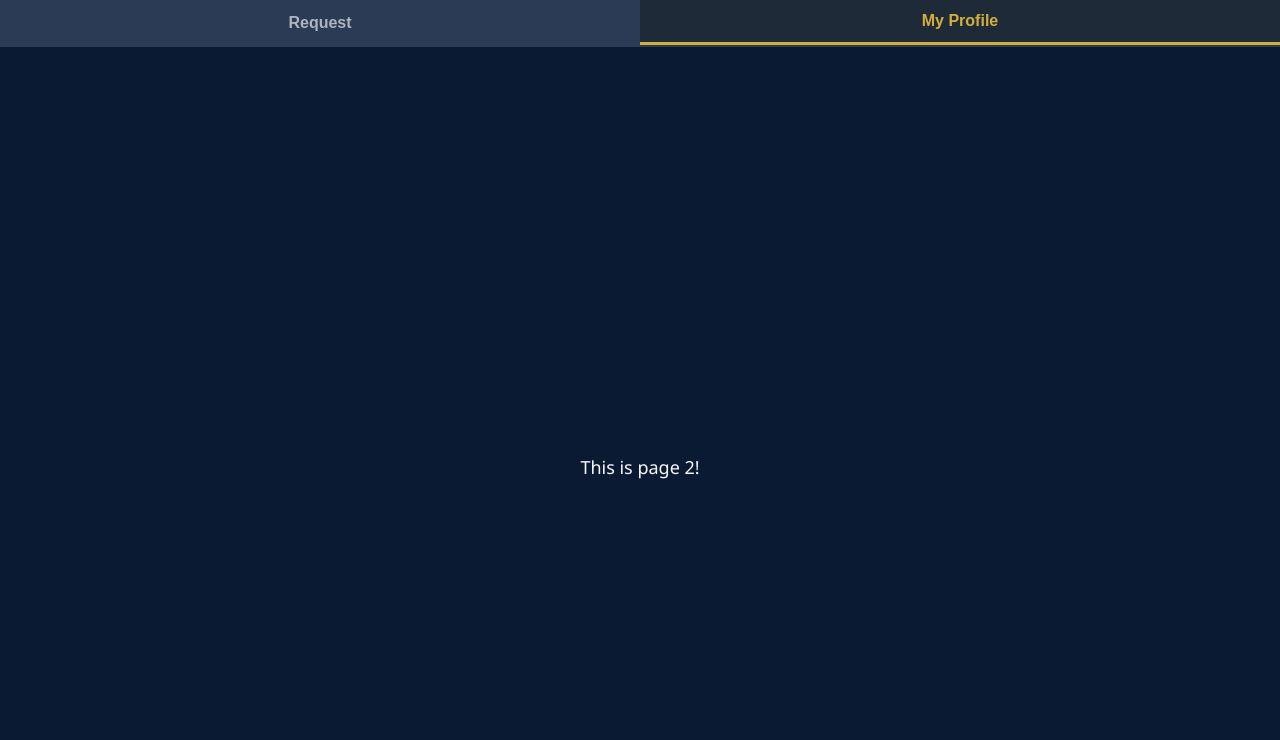
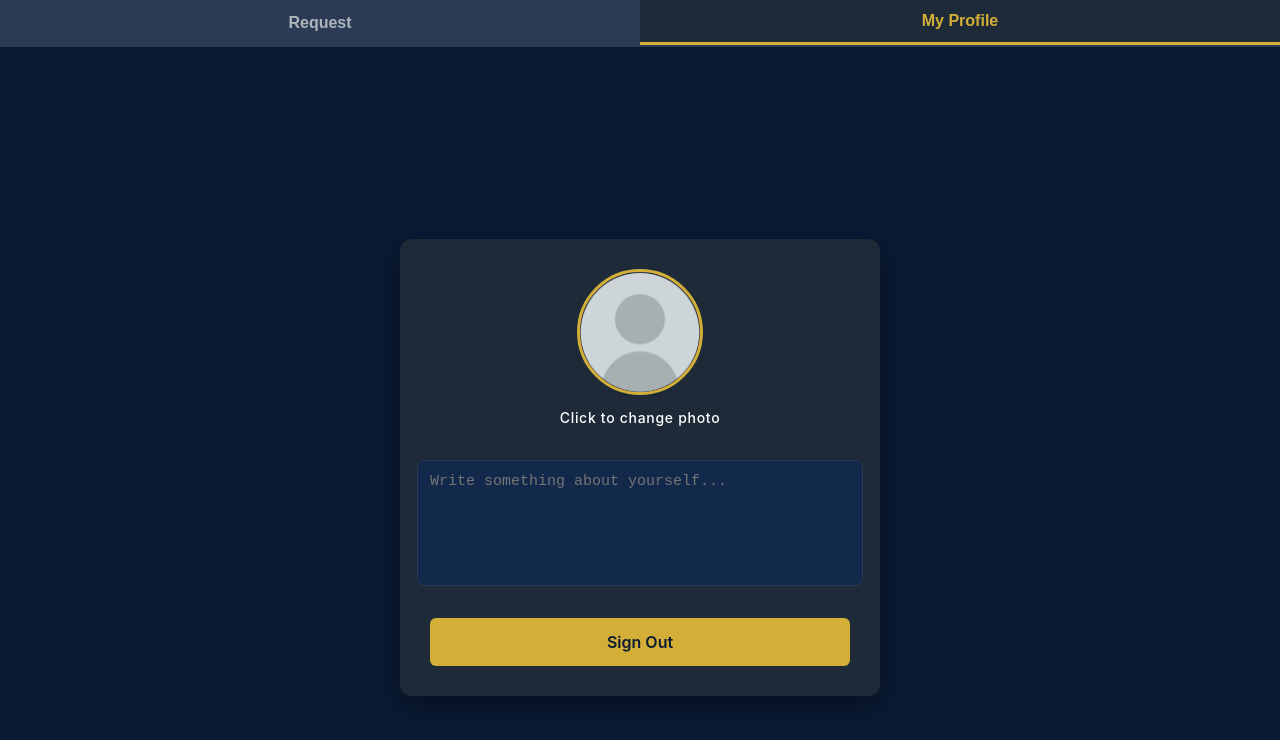
Before and after one commit to SerNikos/EArmyReports, a plain HTML site: page html/home.html in a window 1280 px wide. Both pictures are taken after a click on the button "My Profile". Drawn offline with Linux system fonts and the light colour scheme.

Commit message:
fixes everywhere

```diff
--- a/css/styles.css
+++ b/css/styles.css
@@ -267,10 +267,6 @@ button[type="submit"]:active {
   color: #adb5bd;
 }
 
-/* Optional: hover effect */
-.calendar-form input:hover {
-  border-color: #d4af37;
-}
 
 .calendar-form .reason-dropdown {
   background-color: #2b3a55;
@@ -305,6 +301,22 @@ button[type="submit"]:active {
   border-color: #d4af37;
 }
 
+/* Hover effect */
+.log-in-form input:hover {
+  border-color: #d4af37;
+  transition: border-color 0.8s ease;
+}
+
+/* Hover effect */
+.sign-up-form input:hover {
+  border-color: #d4af37;
+  transition: border-color 0.8s ease;
+}
+
+/* Optional: hover effect */
+.calendar-form input:hover, .calendar-form .reason-dropdown:hover{
+  border-color: #d4af37;
+}
 
 /* Tab Navigation */
 .tab-nav {
@@ -324,7 +336,6 @@ button[type="submit"]:active {
   color: #adb5bd;
   background-color: #1e2a38;
   border: none;
-  transition: 0.2s ease;
 }
 
 .tab-nav .tab:hover {
@@ -344,3 +355,85 @@ button[type="submit"]:active {
 .content.active {
   display: block; /* only show active one */
 }
+
+.profile-image-preview{
+  width: 100px;
+  height: 100px;
+}
+
+.profile-image-preview:hover {
+  background-color: #1e2a38;
+  cursor: pointer;
+  padding: 5px;
+  border-radius: 6px;
+}
+
+
+
+
+/* profile */
+/* === Profile Section === */
+.profile-container {
+  display: flex;
+  flex-direction: column;
+  align-items: center;
+  background-color: #1e2a38;
+  border-radius: 12px;
+  padding: 30px;
+  width: 420px;
+  margin: 30px auto;
+  box-shadow: 0px 8px 24px rgba(0,0,0,0.4);
+}
+
+.profile-image-label {
+  display: flex;
+  flex-direction: column;
+  align-items: center;
+  cursor: pointer;
+  margin-bottom: 20px;
+  text-align: center;
+}
+
+.profile-image-preview {
+  width: 120px;
+  height: 120px;
+  border-radius: 50%;
+  object-fit: cover;
+  border: 3px solid #d4af37; /* gold border */
+  transition: all 0.3s ease;
+}
+
+.profile-image-preview:hover {
+  transform: scale(1.05);
+  box-shadow: 0 0 12px rgba(212, 175, 55, 0.6);
+}
+
+.profile-change-text {
+  margin-top: 10px;
+  font-size: 14px;
+  color: #adb5bd;
+}
+
+.profile-description {
+  width: 100%;
+  min-height: 100px;
+  background-color: #13294b;
+  border: 1px solid #2b3a55;
+  border-radius: 8px;
+  padding: 12px;
+  font-size: 15px;
+  color: #ffffff;
+  margin-bottom: 20px;
+  resize: none;
+}
+
+.profile-description:focus {
+  border: 1px solid #d4af37;
+  outline: none;
+  box-shadow: 0 0 6px rgba(212, 175, 55, 0.6);
+}
+
+.signout-btn {
+  width: 100%;
+  margin-top: 12px;
+}
--- a/html/home.html
+++ b/html/home.html
@@ -59,7 +59,22 @@
         </div>
       </div>
       <div class="content" id="content2">
-        This is page 2!
+        <div class="profile-container">
+          <!-- Profile Image Upload -->
+          <label for="profileImageInput" class="profile-image-label">
+          <img class="profile-image-preview" id="profileImagePreview"
+              src="/photos/profileImage.png"
+              alt="Profile Photo" />
+          <p>Click to change photo</p>
+          </label>
+          <input type="file" id="profileImageInput" accept="image/*" style="display: none;" />
+
+          <!-- Profile Description -->
+          <textarea class="profile-description" placeholder="Write something about yourself..."></textarea>
+
+          <!-- Sign Out Button -->
+          <button class="signout-btn" id="signoutBtn" type="submit"> Sign Out </button>
+        </div>
       </div>
     </div>
     <script src="/js/script.js"></script>
--- a/js/logIn.js
+++ b/js/logIn.js
@@ -45,7 +45,9 @@ formSignUpElem.addEventListener("submit", function (event) {
     event.preventDefault();
     console.log("Form submission prevented due to validation errors.");
   } else {
+    event.preventDefault();
     console.log("Form submitted successfully!");
+    window.location.href = "/html/home.html";
   }
 });
 
--- a/js/script.js
+++ b/js/script.js
@@ -5,7 +5,7 @@ const listItemElem = document.querySelector("#reqList");
 
 // Add New Request Handler
 function addNewRequest() {
-  window.location.href = "/html/logIn.html";
+
   const inputValue = inputElement.value.trim();
 
   if (inputValue !== "") {
@@ -38,7 +38,6 @@ buttonElementNewReq.addEventListener("click", addNewRequest);
 
 
 // navigation tabs
-
 const tabs = document.getElementById('tabsNav');
 console.log(tabs);
 
@@ -64,3 +63,9 @@ tabs.addEventListener('click', function(event) {
         contentToShow.classList.add('active');
     }
 });
+
+
+const signoutBtnElem = document.querySelector("#signoutBtn");
+signoutBtnElem.addEventListener("click", ()=>{
+  window.location.href = "html/logIn.html";
+})
--- a/js/signUp.js
+++ b/js/signUp.js
@@ -54,9 +54,10 @@ formSignUpElem.addEventListener("submit", function (event) {
     event.preventDefault();
     console.log("Form submission prevented due to validation errors.");
   } else {
+    event.preventDefault();
+    console.log("Form submitted successfully!");
     // Redirect to login page
-    window.location.href = "html/logIn.html";
-    console.log("Form submitted successfully!");
+    window.location.href = "/html/logIn.html";
   }
 });
 
```
Also changed, not shown: html/signUp.html (+1 -3 lines), photos/profileImage.png (added).
